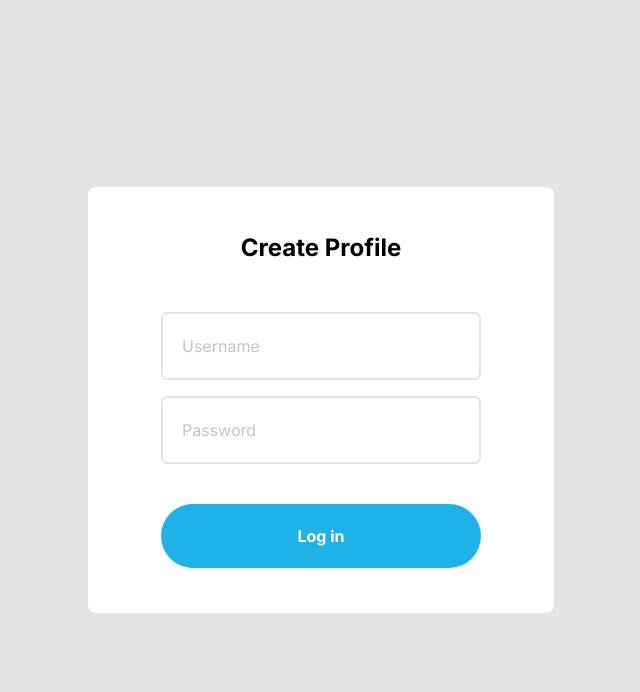
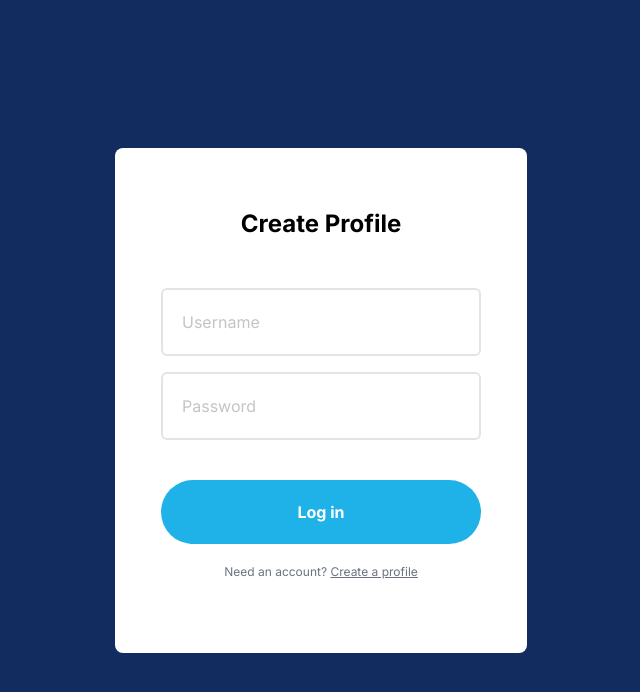
Before and after one commit to Jebzen/Banyo, a React (Vite) app in the folder Frontend/: page /login in a window 1280 px wide. Shown: the top 692 px of the page, without its empty margins (319-959 px from the left). Built offline with nearby package versions, Linux system fonts and the light colour scheme.

Commit message:
Linking + some css fixing with background

```diff
--- a/Frontend/src/pages/CreateProfile.tsx
+++ b/Frontend/src/pages/CreateProfile.tsx
@@ -74,7 +74,7 @@ export default function CreateProfile() {
 
 	return (
 		<>
-			<main className="flex justify-center min-h-screen">
+			<main className="flex justify-center min-h-screen bg-blue">
 				<form
 					onSubmit={handleSubmit}
 					className="h-fit rounded-lg self-center form-section"
@@ -184,6 +184,13 @@ export default function CreateProfile() {
 							Submit
 						</button>
 					</section>
+
+					<section className="text-center mt-5 text-xs text-gray-500">
+						<span>Already got an account? </span>
+						<a href="/login" className="underline">
+							Log in
+						</a>
+					</section>
 				</form>
 			</main>
 		</>
--- a/Frontend/src/pages/SignIn.tsx
+++ b/Frontend/src/pages/SignIn.tsx
@@ -44,7 +44,7 @@ export default function SignIn() {
 	};
 
 	return (
-		<main className="flex justify-center min-h-screen">
+		<main className="flex justify-center min-h-screen bg-blue">
 			<form
 				onSubmit={handleSubmit}
 				className="h-fit rounded-lg self-center form-section"
@@ -106,6 +106,12 @@ export default function SignIn() {
 						Log in
 					</button>
 				</section>
+				<section className="text-center mt-5 text-xs text-gray-500">
+					<span>Need an account? </span>
+					<a href="/create" className="underline">
+						Create a profile
+					</a>
+				</section>
 			</form>
 		</main>
 	);
--- a/Frontend/src/pages/UpdateProfile.tsx
+++ b/Frontend/src/pages/UpdateProfile.tsx
@@ -84,7 +84,7 @@ export default function UpdateProfile() {
 
 	return (
 		<>
-			<main className="flex justify-center min-h-screen">
+			<main className="flex justify-center min-h-screen bg-light-grey">
 				<form
 					onSubmit={handleSubmit}
 					className="h-fit rounded-lg self-center form-section"
@@ -218,6 +218,12 @@ export default function UpdateProfile() {
 							Submit
 						</button>
 					</section>
+
+					<section className="text-center mt-5 text-xs text-gray-500">
+						<a href={"/user/" + user} className="underline">
+							Go back
+						</a>
+					</section>
 				</form>
 			</main>
 		</>
--- a/Frontend/src/pages/UserProfile.tsx
+++ b/Frontend/src/pages/UserProfile.tsx
@@ -6,7 +6,7 @@ export default function UserProfile() {
 	const { username } = useParams();
 
 	return (
-		<main className="flex justify-center min-h-screen">
+		<main className="flex justify-center min-h-screen bg-light-grey flex-col">
 			<section className="h-fit rounded-lg self-center flex flex-col w-96 bg-white p-5">
 				<Link to={"/edit/" + username} className="hover:text-blue-900 mb-14">
 					<h1 className="text-end">
@@ -24,6 +24,12 @@ export default function UserProfile() {
 					</section>
 				</section>
 			</section>
+
+			<section className="flex justify-center mt-14">
+				<button className="rounded-full justify-center py-5 w-72 text-gray-400 border-2 border-solid border-gray-400 font-bold hover:bg-gray-400 hover:text-white focus-within:bg-gray-400 focus-within:text-white">
+					Log Out
+				</button>
+			</section>
 		</main>
 	);
 }
--- a/Frontend/src/styles/dashboard.css
+++ b/Frontend/src/styles/dashboard.css
@@ -1,8 +1,3 @@
-html,
-body {
-	background-color: var(--light-grey);
-}
-
 .dashboard {
 	min-width: 500px;
 }
--- a/Frontend/src/styles/form.css
+++ b/Frontend/src/styles/form.css
@@ -1,11 +1,6 @@
-html,
-body {
-	background-color: var(--bg-blue);
-}
-
 form.form-section {
 	background-color: var(--white);
-	padding: 45px 73px;
+	padding: 60px 46px 73px 46px;
 }
 
 .input-section input {
--- a/Frontend/src/styles/global.css
+++ b/Frontend/src/styles/global.css
@@ -11,7 +11,7 @@
 
 /*Variables*/
 :root {
-	--bg-blue: #122c60;
+	--blue: #122c60;
 	--prime-blue: #1eb2e8;
 	--dark-grey: #303030;
 	--grey: #c4c4c4;
@@ -25,12 +25,21 @@ body {
 }
 
 /* IDK why i need this but i do */
+.bg-blue {
+	background-color: var(--blue);
+}
 .bg-blue-prime {
 	background-color: var(--prime-blue);
 }
 .bg-white {
 	background-color: var(--white);
 }
+.bg-light-grey {
+	background-color: var(--light-grey);
+}
+.text-light-grey {
+	color: #a4a4a4;
+}
 
 button.btn {
 	background-color: var(--prime-blue);
--- a/Frontend/src/utils/PrivateRoutes.tsx
+++ b/Frontend/src/utils/PrivateRoutes.tsx
@@ -4,6 +4,11 @@ import { Outlet, Navigate } from "react-router-dom";
 const PrivateRoutes = () => {
 	const jwsToken = localStorage.getItem("jwstoken");
 
+	//TO DO, token security
+	if (jwsToken === null) {
+		//return <Navigate to="/login" />;
+	}
+
 	return true ? <Outlet /> : <Navigate to="/login" />;
 };
 
```
Also changed, not shown: Frontend/toDo.txt.
